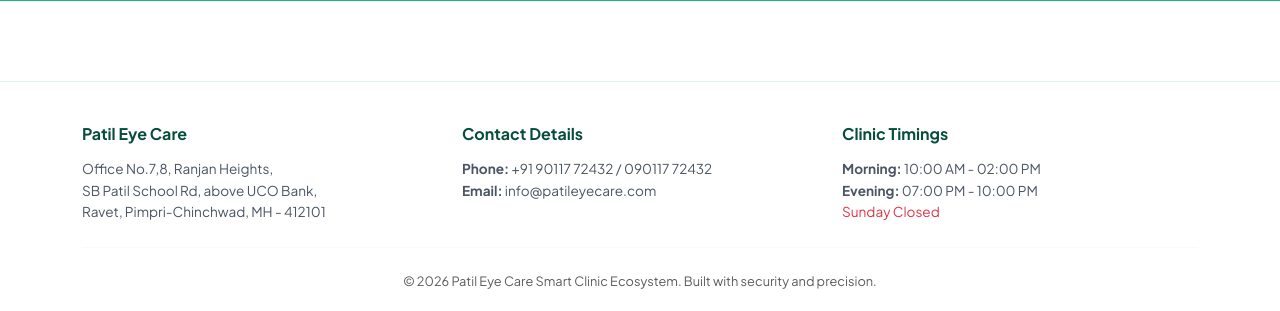
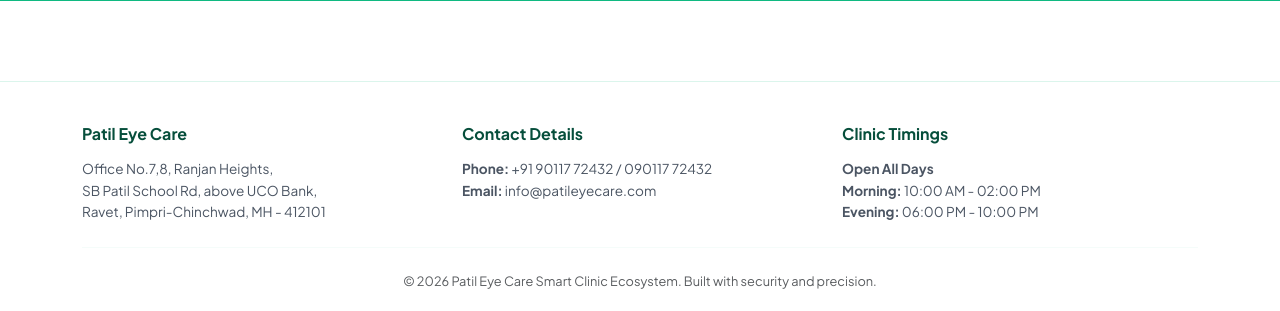
Before and after one commit to Shivamdadhich/Patil_Eye_Clinic, a Flask app: page / in a window 1280 px wide. Shown: the part 2377-2688 px from the top of the page. Run offline with Flask 3, Linux system fonts and the light colour scheme; some libraries are stand-ins or nearby versions.

Commit message:
UI: Update clinic timing details globally to open all days (Morning 10-2, Evening 6-10)

```diff
--- a/templates/home.html
+++ b/templates/home.html
@@ -616,9 +616,9 @@
                 <div class="col-md-4">
                     <div class="footer-title">Clinic Timings</div>
                     <div class="footer-text">
+                        <strong>Open All Days</strong><br>
                         <strong>Morning:</strong> 10:00 AM - 02:00 PM<br>
-                        <strong>Evening:</strong> 07:00 PM - 10:00 PM<br>
-                        <span class="text-danger">Sunday Closed</span>
+                        <strong>Evening:</strong> 06:00 PM - 10:00 PM
                     </div>
                 </div>
             </div>
```
